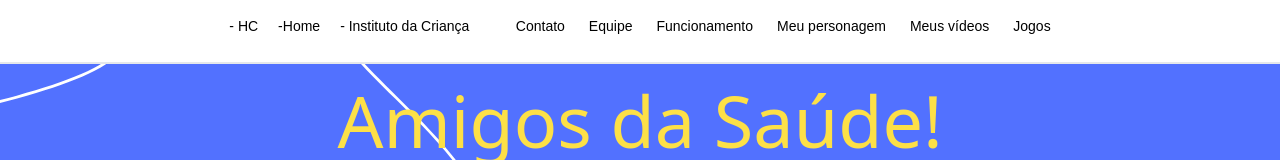
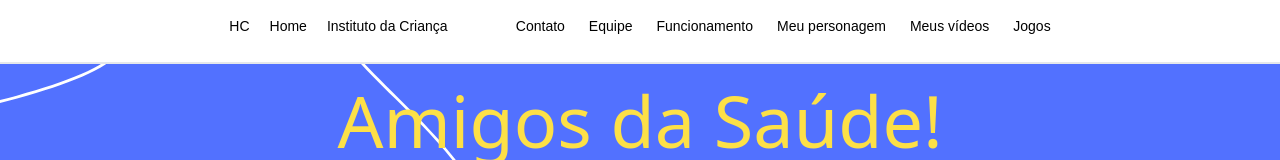
Before and after one commit to taikiidev/site-para-chall, a React (Vite) app in the folder SITE-HC/: page / in a window 1280 px wide. Shown: the top 160 px of the page. Built offline with nearby package versions, Linux system fonts and the light colour scheme; a web font is replaced by a local one.

Commit message:
hahahaha

```diff
--- a/SITE-HC/src/components/Header/index.jsx
+++ b/SITE-HC/src/components/Header/index.jsx
@@ -6,13 +6,13 @@ function Header() {
       <div className='font-abezee flex justify-between text-sm m-auto w-2/3 p-4'>
         <ul className="flex gap-5">
           <li>
-            <a href='https://www.hc.fm.usp.br/hc/portal/' target='_blank'><h1>- HC</h1></a>
+            <a href='https://www.hc.fm.usp.br/hc/portal/' target='_blank'><h1>HC</h1></a>
           </li>
           <li>
-            <a href='http://localhost:5173'><p>-Home</p></a>
+            <a href='http://localhost:5173'><p>Home</p></a>
           </li>
           <li>
-            <a href='https://portalpaciente.icr.usp.br/portal/' target='_blank'><h1>- Instituto da Criança</h1></a>
+            <a href='https://portalpaciente.icr.usp.br/portal/' target='_blank'><h1>Instituto da Criança</h1></a>
           </li>
         </ul>
         <Navbar />
```
